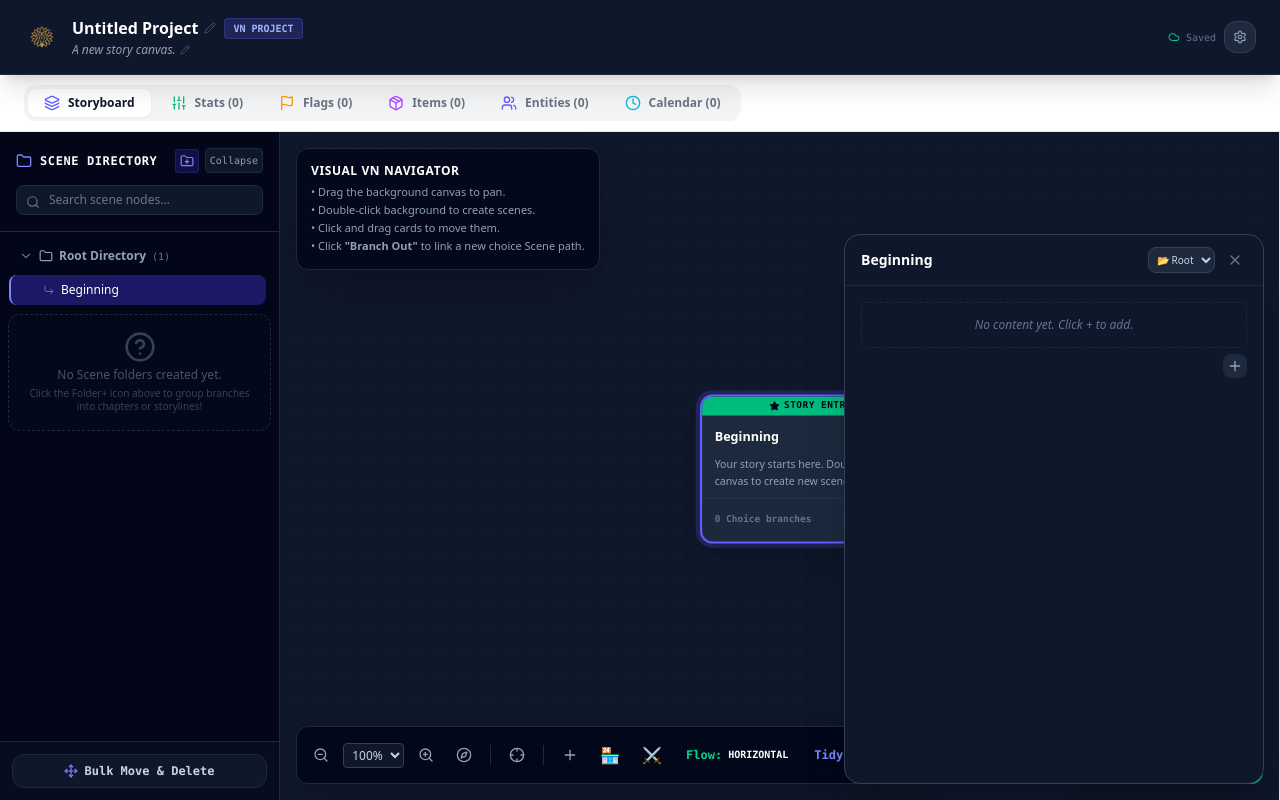
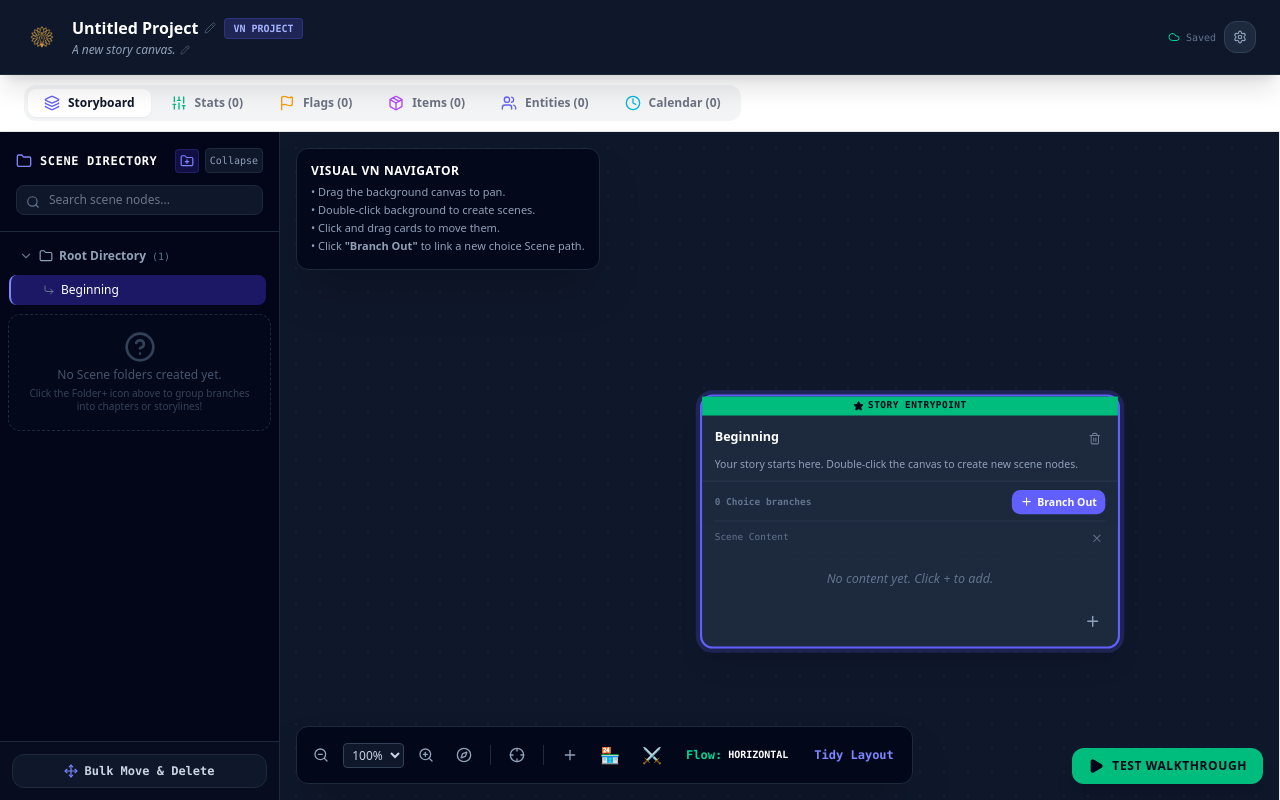
Before and after one commit to mawapawa/Chrysanthemum-Writer, a React (Vite) app: page / in a window 1280 px wide. Built offline with nearby package versions, Linux system fonts and the light colour scheme.

Commit message:
v1.0.7 — Node card expands inline when selected, serializer rebuilds from blocks (fixes arrow deletion bug), removed canvas overlay

```diff
--- a/src/components/FlowchartCanvas.tsx
+++ b/src/components/FlowchartCanvas.tsx
@@ -785,7 +785,7 @@ export default function FlowchartCanvas({
                   nodeRefs.current[node.id] = el;
                 }}
                 onMouseDown={(e) => handleNodeMouseDown(node.id, e)}
-                className={`node-card absolute pointer-events-auto w-[240px] bg-slate-800 border-2 rounded-xl shadow-xl ${draggedNodeId !== node.id ? "transition-all duration-150" : ""} cursor-grab active:cursor-grabbing hover:shadow-2xl overflow-hidden ${
+                className={`node-card absolute pointer-events-auto ${isSelected ? "w-[400px]" : "w-[240px]"} bg-slate-800 border-2 rounded-xl shadow-xl ${draggedNodeId !== node.id ? "transition-all duration-150" : ""} cursor-grab active:cursor-grabbing hover:shadow-2xl ${isSelected ? "" : "overflow-hidden"} ${
                   isSelected
                     ? "border-indigo-500 ring-4 ring-indigo-500/20 scale-105 z-40"
                     : "border-slate-700/80 hover:border-slate-600 z-10"
@@ -934,6 +934,25 @@ export default function FlowchartCanvas({
                       Branch Out
                     </button>
                   </div>
+
+                  {/* Expanded editor — shown when selected */}
+                  {isSelected && (
+                    <div className="border-t border-slate-700/50 mt-2 pt-2 space-y-2">
+                      <div className="flex items-center justify-between">
+                        <span className="text-[9px] font-mono text-slate-500">Scene Content</span>
+                        <button onClick={() => onSelectNode(null)}
+                          className="p-0.5 text-slate-500 hover:text-white cursor-pointer">
+                          <X className="w-3 h-3" />
+                        </button>
+                      </div>
+                      <BlockEditor
+                        project={project}
+                        blocks={expandedBlocks}
+                        onChange={handleBlocksChange}
+                        onCreateNode={handleCreateNodeFromBlock}
+                      />
+                    </div>
+                  )}
                 </div>
               </div>
             );
@@ -1046,92 +1065,6 @@ export default function FlowchartCanvas({
         </button>
       </div>
 
-      {/* Expanded node editor panel */}
-      {selectedNode && (() => {
-        const rect = canvasRef.current?.getBoundingClientRect();
-        const baseX = rect ? rect.left : 0;
-        const baseY = rect ? rect.top : 0;
-        const nodeScreenX = selectedNode.position.x * zoom + pan.x + baseX;
-        const nodeScreenY = selectedNode.position.y * zoom + pan.y + baseY;
-        const panelW = 420;
-        const panelH = Math.min(550, window.innerHeight - 32);
-        let px = nodeScreenX + 250 * zoom + 16;
-        let py = nodeScreenY;
-        if (px + panelW > window.innerWidth - 16) px = window.innerWidth - panelW - 16;
-        if (px < 8) px = 8;
-        if (py + panelH > window.innerHeight - 16) py = window.innerHeight - panelH - 16;
-        if (py < 8) py = 8;
-        const scenes = project.scenes || [];
-
-        return (
-          <div
-            className="fixed z-50 bg-slate-900 border border-slate-700 rounded-2xl shadow-2xl"
-            style={{
-              left: px,
-              top: py,
-              width: panelW,
-              height: panelH,
-              display: "flex",
-              flexDirection: "column",
-            }}
-          >
-            {/* Header */}
-            <div className="flex items-center justify-between px-4 py-3 border-b border-slate-800 shrink-0">
-              <input
-                type="text"
-                value={selectedNode.title}
-                onChange={(e) => {
-                  onUpdateProject({
-                    ...project,
-                    nodes: { ...project.nodes, [selectedNode.id]: { ...selectedNode, title: e.target.value } },
-                    lastModified: Date.now(),
-                  });
-                }}
-                className="bg-transparent text-sm font-bold text-white flex-1 focus:outline-none border-b border-transparent focus:border-indigo-500"
-                placeholder="Scene title..."
-              />
-              <div className="flex items-center gap-2 ml-2">
-                <select
-                  value={selectedNode.sceneId || "unassigned"}
-                  onChange={(e) => {
-                    onUpdateProject({
-                      ...project,
-                      nodes: {
-                        ...project.nodes,
-                        [selectedNode.id]: { ...selectedNode, sceneId: e.target.value === "unassigned" ? undefined : e.target.value },
-                      },
-                      lastModified: Date.now(),
-                    });
-                  }}
-                  className="bg-slate-800 border border-slate-700 text-[10px] text-slate-300 rounded-lg p-1 cursor-pointer max-w-[130px]"
-                >
-                  <option value="unassigned">📂 Root</option>
-                  {scenes.map((s) => (
-                    <option key={s.id} value={s.id}>📂 {s.name}</option>
-                  ))}
-                </select>
-                <button
-                  onClick={() => onSelectNode(null)}
-                  className="p-1 text-slate-500 hover:text-white cursor-pointer"
-                >
-                  <X className="w-4 h-4" />
-                </button>
-              </div>
-            </div>
-
-            {/* Block editor — scrollable */}
-            <div className="flex-1 overflow-y-auto p-4">
-              <BlockEditor
-                project={project}
-                blocks={expandedBlocks}
-                onChange={handleBlocksChange}
-                onCreateNode={handleCreateNodeFromBlock}
-              />
-            </div>
-          </div>
-        );
-      })()}
-
       {/* Play simulation shortcut */}
       {project.startNodeId && (
         <button
--- a/src/utils/blockSerializer.ts
+++ b/src/utils/blockSerializer.ts
@@ -55,27 +55,15 @@ export function blocksToNode(blocks: SceneBlock[], existing: StoryNode): Partial
     }
   }
 
-  // Preserve existing choices, effects, statChanges not represented in blocks
-  const result: Partial<StoryNode> = {
-    dialogueLines: dialogueLines.length > 0 ? dialogueLines : existing.dialogueLines,
-    choices: choices.length > 0 ? choices : existing.choices,
-    statChanges: statChanges.length > 0 ? statChanges : existing.statChanges,
+  return {
+    dialogueLines: dialogueLines.length > 0 ? dialogueLines : (choices.length > 0 ? [] : existing.dialogueLines),
+    choices: choices.length > 0 ? choices : (dialogueLines.length > 0 ? [] : existing.choices),
+    statChanges: statChanges.length > 0 ? statChanges : [],
     isEnding,
     endingType,
     endingName,
     continueToNodeId,
   };
-
-  // If we have explicit choices from blocks, merge with existing ones not in blocks
-  if (choices.length > 0) {
-    const blockTargets = new Set(choices.map(c => c.targetNodeId));
-    const uncleared = existing.choices.filter(c => !blockTargets.has(c.targetNodeId) && !choices.some(bc => bc.text === c.text));
-    if (uncleared.length > 0) {
-      result.choices = [...choices, ...uncleared];
-    }
-  }
-
-  return result;
 }
 
 export function nodeToBlocks(node: StoryNode): SceneBlock[] {
```
